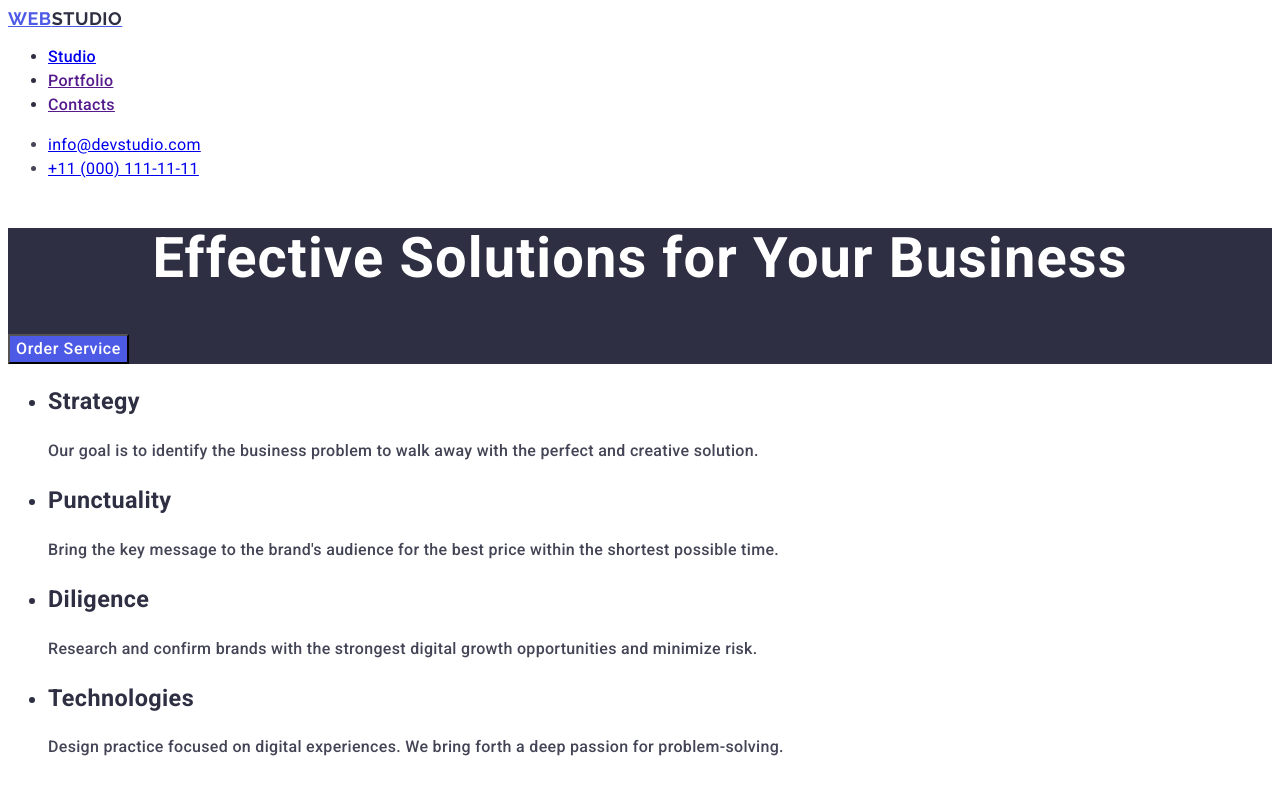
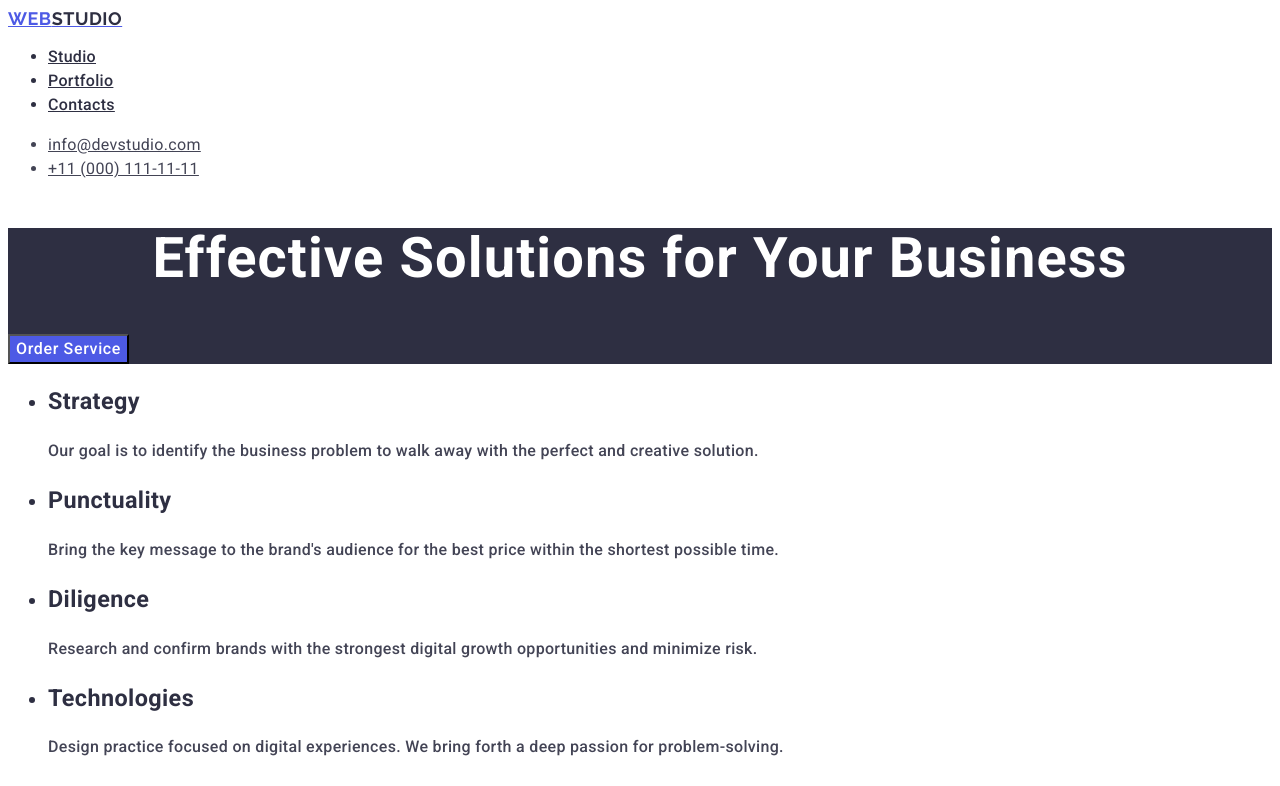
Before and after one commit to romahawk/goit-markup-hw-02, a plain HTML site: page index.html in a window 1280 px wide. Shown: the top 786 px of the page. Drawn offline with Linux system fonts and the light colour scheme.

Commit message:
commit 4

```diff
--- a/css/styles.css
+++ b/css/styles.css
@@ -62,7 +62,7 @@ body {
   color: var(--navy-blue);
 }
 
-.header-nav-list-item {
+.header-nav-list-text {
   color: var(--navy-blue);
 }
 
@@ -70,7 +70,7 @@ body {
   color: var(--ocean);
 }
 .header-nav-list-text:focus {
-  color: var(--green);
+  color: var(--ocean);
 }
 
 .address {
@@ -85,11 +85,12 @@ body {
   color: var(--slate);
 }
 
-.address-list-item {
+.address-list-text {
+  color: var(--slate);
 }
 
 .address-list-text:hover {
-  color: var(--slate);
+  color: var(--ocean);
 }
 .address-list-text:focus {
   color: var(--ocean);
```
